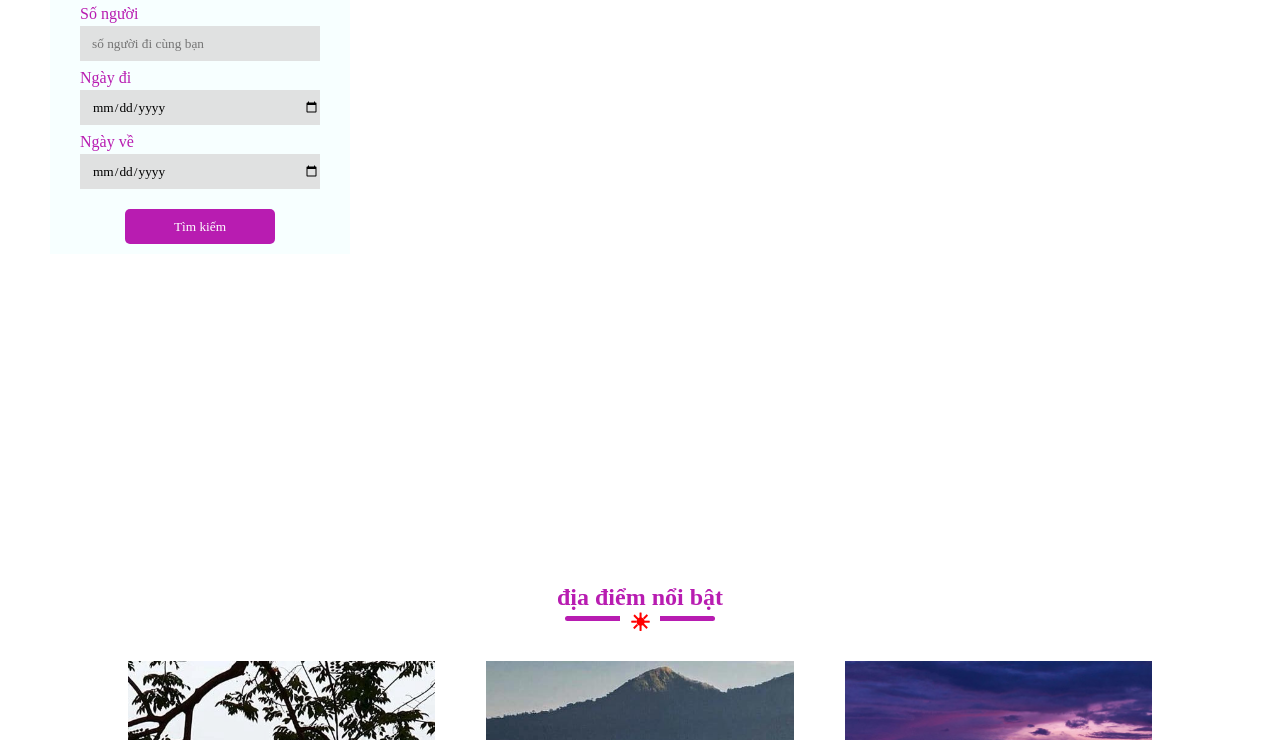
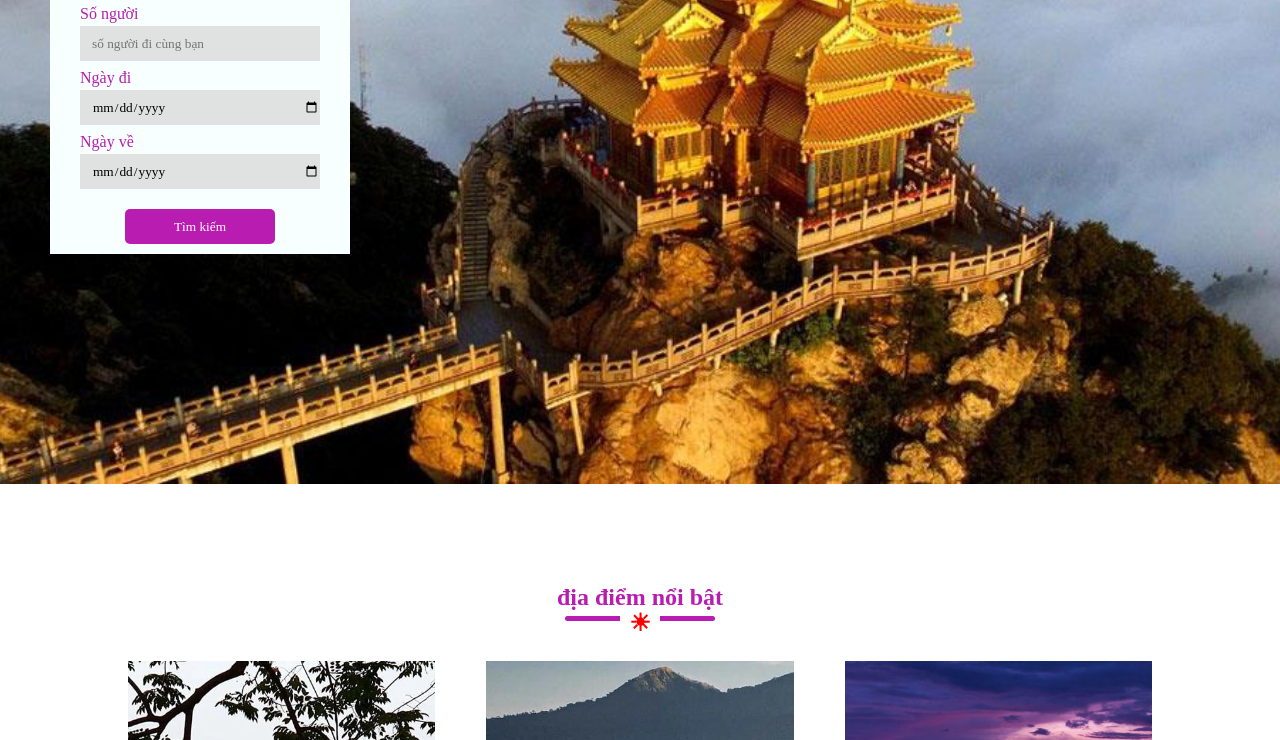
Before and after one commit to tuan963258741/quoctuantest, a plain HTML site: page index.html in a window 1280 px wide. Shown: the part 316-1056 px from the top of the page. Drawn offline with Linux system fonts and the light colour scheme; a web font is replaced by a local one.

Commit message:
style.css

```diff
--- a/style.css
+++ b/style.css
@@ -17,10 +17,13 @@ UL{
 a{
     text-decoration: none;
 }
-.video-container
-{
-height: 100vh;
-width: 100vw;
+.video-container {
+    width: 100%;
+    height: 100vh;
+    background-image: url('nen.jpg');
+    background-size: cover;
+    background-position: center;
+    background-repeat: no-repeat;
 }
 .video-container video{
     width: 100%;
```
